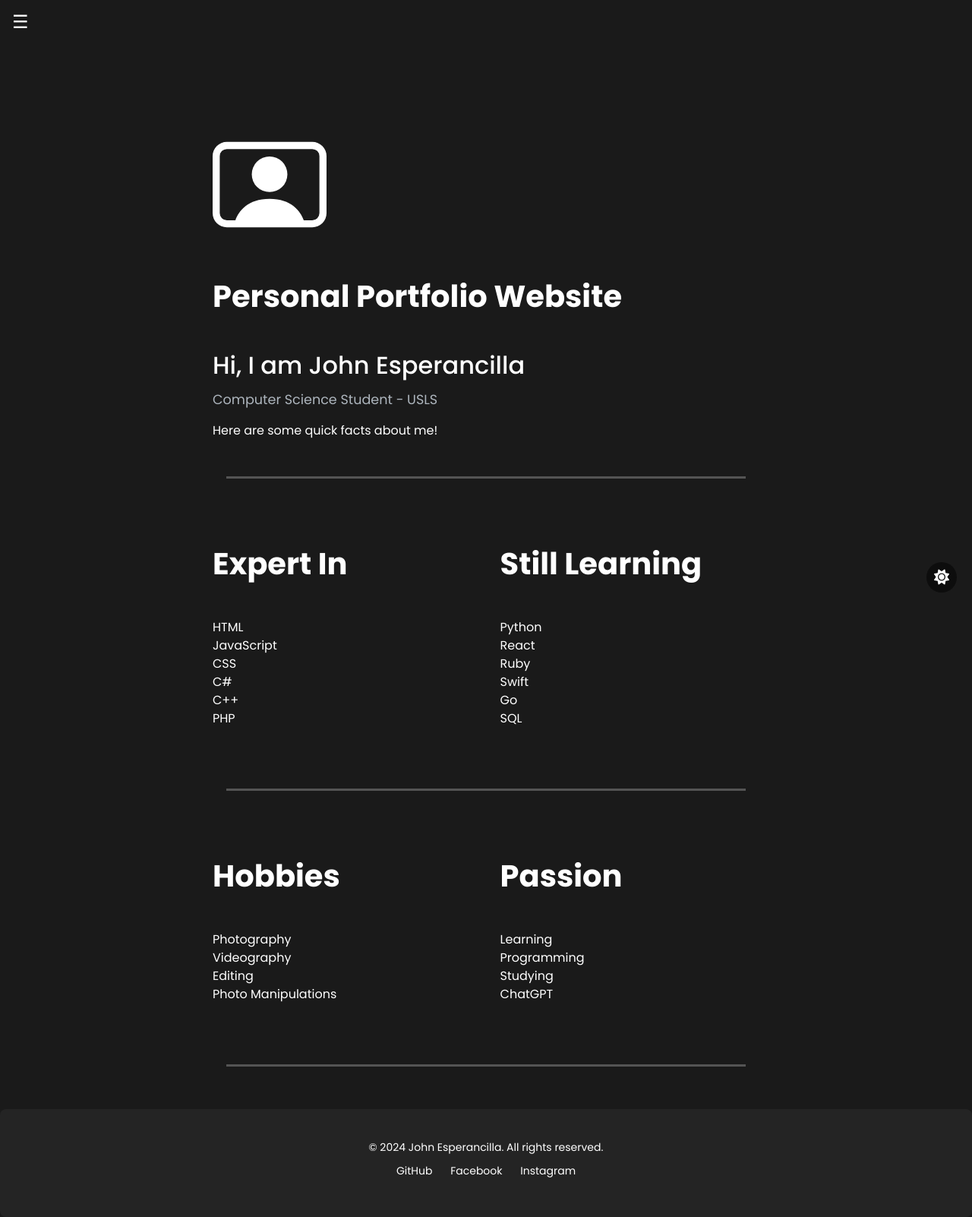
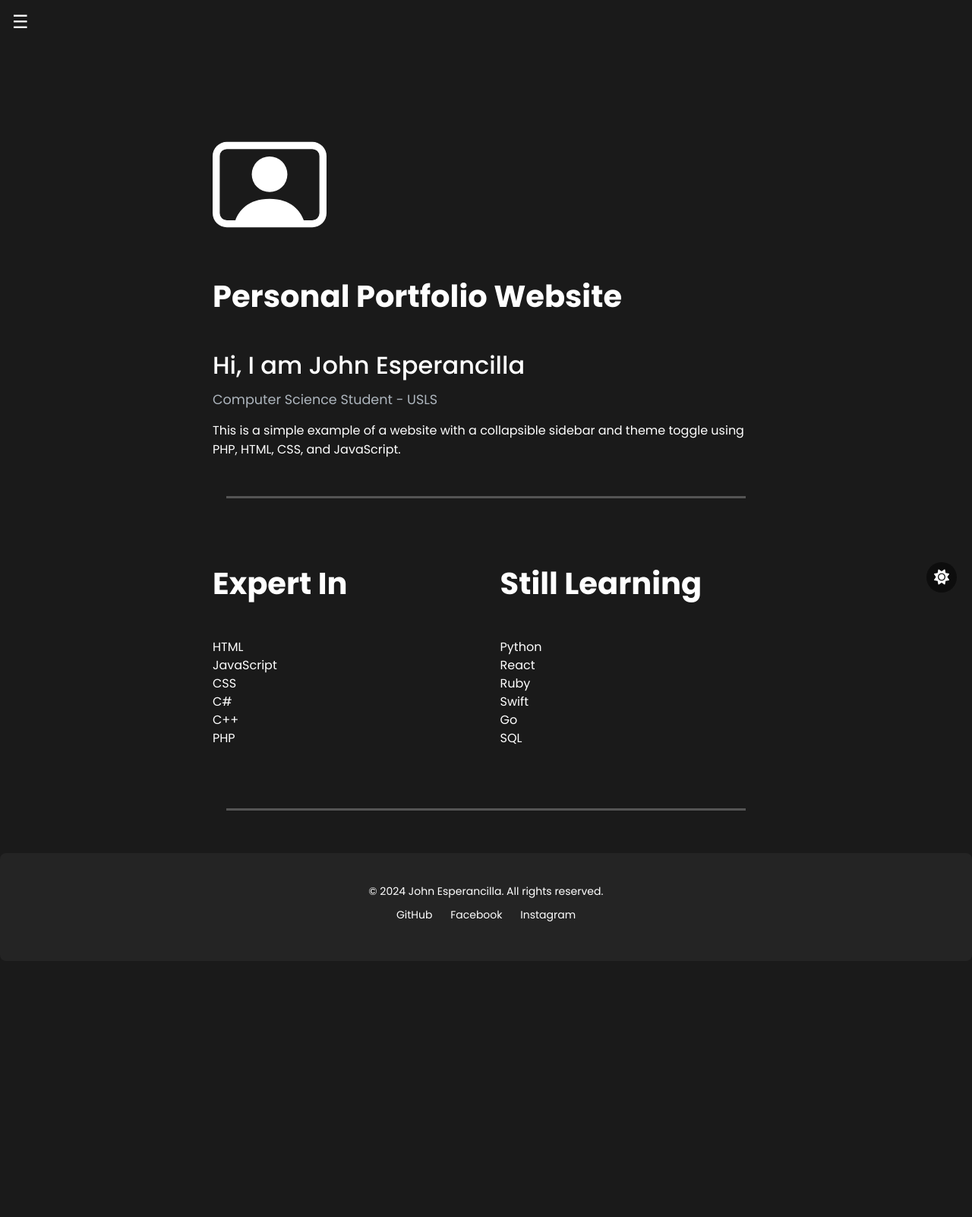
Before and after one commit to JohnEsperancilla-PH/php-portfolio, a PHP site: page /about.php in a window 1280 px wide. Shown: the whole page at 76% size. After the commit the page ends 1213 px from the top, so only its background shows below. Run offline with PHP 8.4, Linux system fonts and the light colour scheme; some web fonts are replaced.

Commit message:
Revert to the Implementation of Portfolio

```diff
--- a/about.php
+++ b/about.php
@@ -16,7 +16,7 @@
                     <h1 class="page-header">Personal Portfolio Website</h1>
                     <h2 class="page-name">Hi, I am John Esperancilla</h2>
                     <h5 class="page-info">Computer Science Student - USLS</h5>
-                    <p class="page-content">Here are some quick facts about me!</p>
+                    <p class="page-content">This is a simple example of a website with a collapsible sidebar and theme toggle using PHP, HTML, CSS, and JavaScript.</p>
                 </div>
                 <!-- Horizontal Line -->
                 <?php include 'php-sections/horizontal.php'?>
@@ -24,12 +24,6 @@
                 <div class="col-lg-8 col-md-10" id="main">
                     <!-- Tech Stack -->
                     <?php include 'php-sections/tech-stack.php'?>
-                </div>
-                <!-- Horizontal Line -->
-                <?php include 'php-sections/horizontal.php'?>
-                <div class="col-lg-8 col-md-10" id="main">
-                    <!-- Tech Stack -->
-                    <?php include 'php-sections/hobbies.php'?>
                 </div>
                 <!-- Horizontal Line -->
                 <?php include 'php-sections/horizontal.php'?>
--- a/logout.php
+++ b/logout.php
@@ -12,5 +12,4 @@
 // Redirect to login page
 header('Location: login.php');
 exit();
-
 ?>
--- a/php-sections/hobbies.php
+++ /dev/null
@@ -1,21 +0,0 @@
-<div style="display: flex; justify-content: space-between;">
-    <div style="width: 48%; box-sizing: border-box;">
-        <h3 class="page-header-resume">Hobbies</h3>
-        <ul class="list-unstyled text-start" style="margin: 0;">
-            <li style="list-style-type: none;"><i class="bi bi-filetype-html"></i> Photography</li>
-            <li style="list-style-type: none;"><i class="bi bi-filetype-js"></i> Videography</li>
-            <li style="list-style-type: none;"><i class="bi bi-filetype-css"></i> Editing</li>
-            <li style="list-style-type: none;"><i class="bi bi-filetype-csharp"></i> Photo Manipulations</li>
-        </ul>
-    </div>
-
-    <div style="width: 48%; box-sizing: border-box;">
-        <h3 class="page-header-resume">Passion</h3>
-        <ul class="list-unstyled text-start" style="padding: 0; margin-bottom: 3rem;">
-            <li style="list-style-type: none;"><i class="bi bi-filetype-python"></i> Learning</li>
-            <li style="list-style-type: none;"><i class="bi bi-filetype-jsx"></i> Programming</li>
-            <li style="list-style-type: none;"><i class="bi bi-filetype-rb"></i> Studying</li>
-            <li style="list-style-type: none;"><i class="bi bi-filetype-swift"></i> ChatGPT</li>
-        </ul>
-    </div>
-</div>
```
Lines whose indentation alone changed are shown as unchanged.
